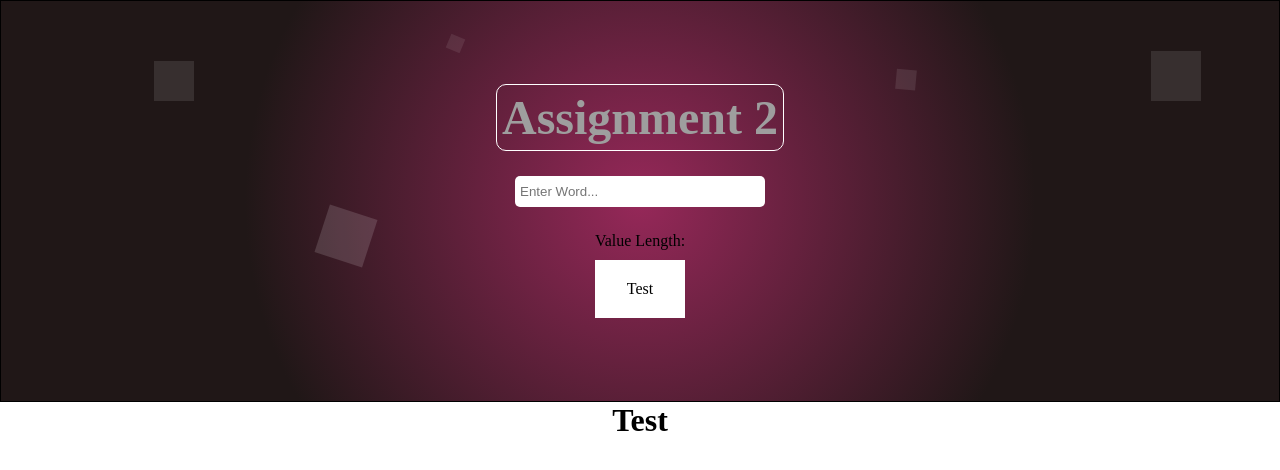
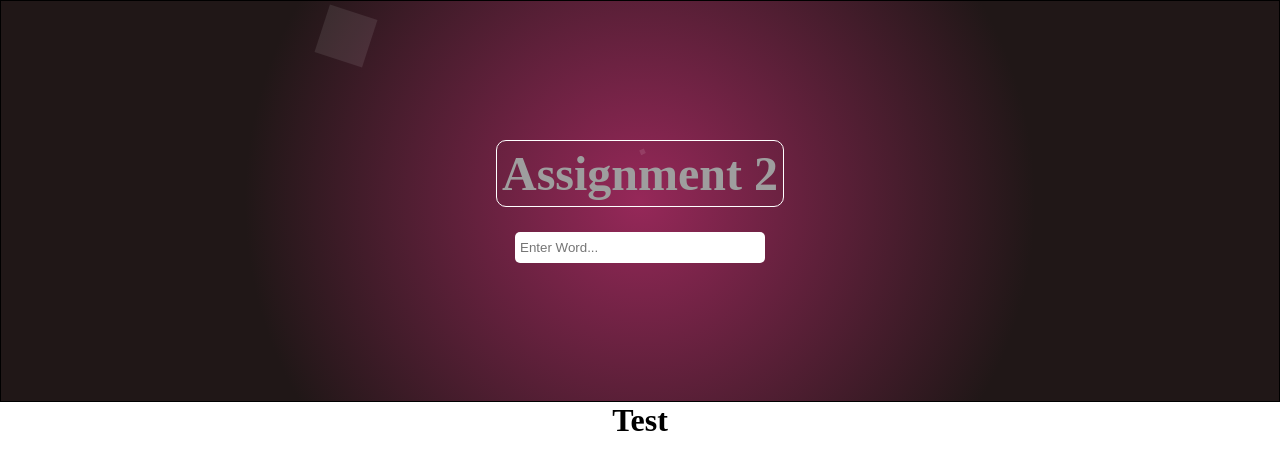
Before and after one commit to andrewrey/reactCompleteGuideAssignment2, a React (Create React App) app: page / in a window 1280 px wide. Shown: the top 470 px of the page. Built offline with nearby package versions, Linux system fonts and the light colour scheme; grey boxes are pictures that could not be loaded.

Commit message:
added length component box that shows if a word is entered on input

```diff
--- a/src/App.scss
+++ b/src/App.scss
@@ -9,11 +9,15 @@ header {
   min-height: 50vh;
   .length-outputWrap {
     margin-top: 25px;
+    .length-label {
+      color: white;
+    }
   }
   .length-output {
     margin-top: 10px;
     background-color: white;
-    padding: 20px;
+    padding: 10px;
+    font-size: 1.4rem;
   }
   .animationArea {
     width: 100%;
--- a/src/Components/Header/index.js
+++ b/src/Components/Header/index.js
@@ -2,6 +2,16 @@ import React from "react";
 import Input from "../Input";
 
 const Header = ({ input, textInputHandler }) => {
+  let output = null;
+  if (input.length > 0) {
+    output = (
+      <div className="length-outputWrap">
+        <p className="length-label">Value Length:</p>
+        <p className="length-output">{input.length}</p>
+      </div>
+    );
+  }
+
   return (
     <header>
       <div className="animationArea">
@@ -17,10 +27,7 @@ const Header = ({ input, textInputHandler }) => {
       <div className="contentWrapper">
         <h1>Assignment 2</h1>
         <Input textInput={input} inputHandler={textInputHandler} />
-        <div className="length-outputWrap">
-          <p>Value Length:</p>
-          <p className="length-output">Test</p>
-        </div>
+        {output}
       </div>
     </header>
   );
```
